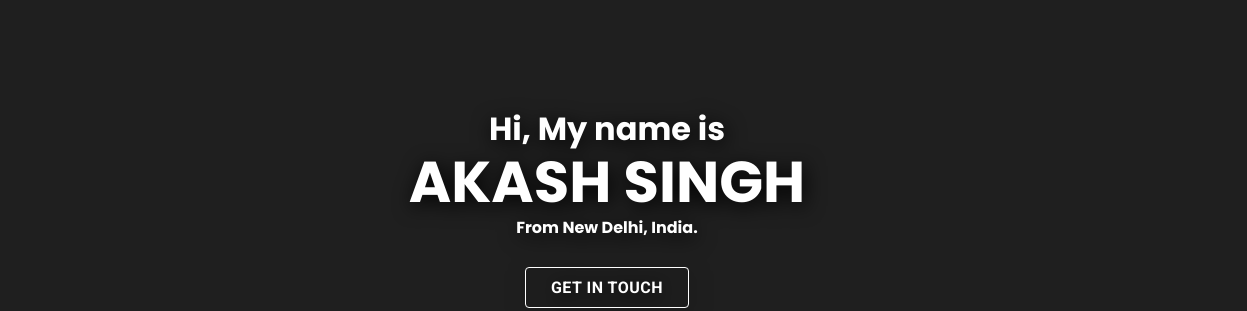
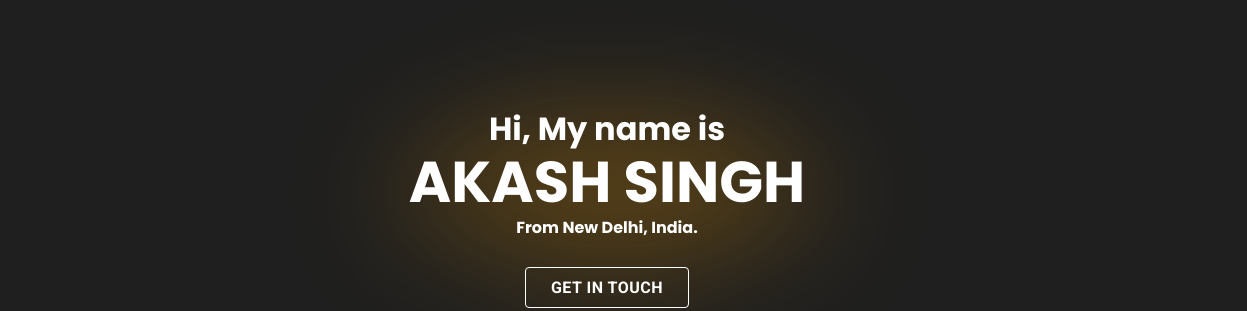
Before and after one commit to amoeba-singh/my-portfolio, a plain HTML site: page index.html in a window 1280 px wide. Shown: the part 290-601 px from the top of the page, 33-1280 px from the left. Drawn offline with nearby package versions, Linux system fonts and the light colour scheme; a web font is replaced by a local one.

Commit message:
Update style.css
orange effect behind name

```diff
--- a/style.css
+++ b/style.css
@@ -658,6 +658,7 @@ main { overflow-x: hidden; }
 .project-card {
   position: relative;
   overflow: hidden;
+  background: #1A3636;
   border-radius: var(--radius-12);
   box-shadow: 2px 4px 6px hsla(0, 0%, 0%, 0.2);
 }
@@ -1112,11 +1113,11 @@ textarea.input-field {
   }
 
   .hero-content {
-    --color-primary: var(--white);
+    /* --color-primary: var(--white); */
 
     position: absolute;
     top: 50%;
-    filter: drop-shadow(2px 4px 10px var(--black));
+    filter: drop-shadow(2px 10px 60px orange);
   }
 
   .hero .btn-primary:is(:hover, :focus) { color: hsl(0, 0%, 12%); }
```
